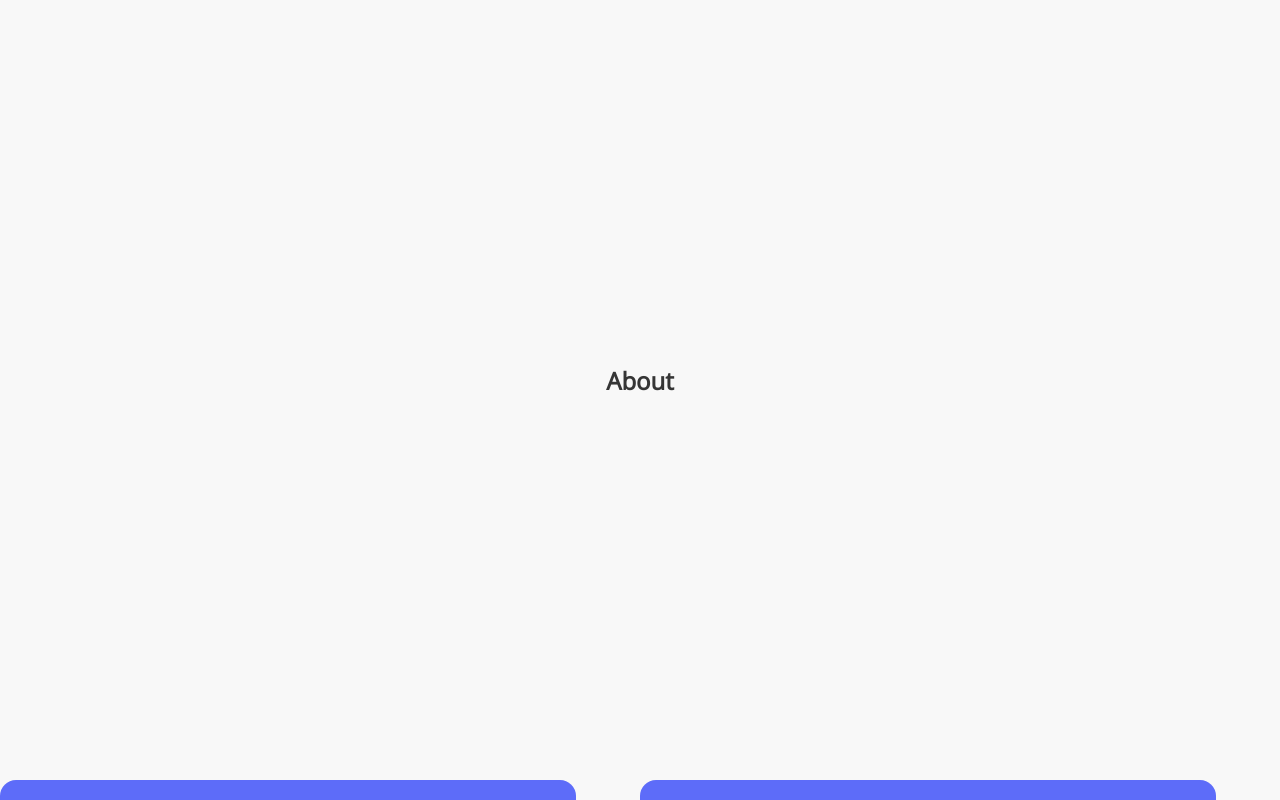
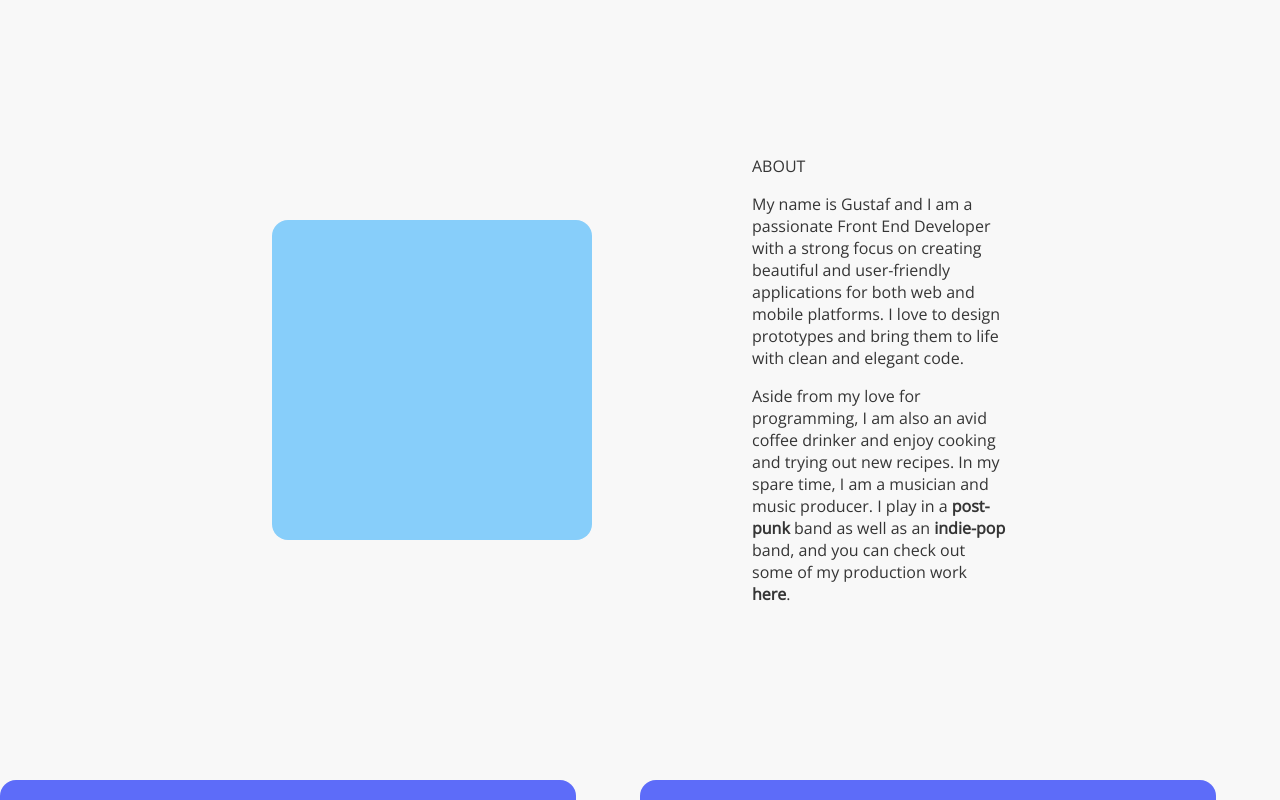
Before and after one commit to GustafGronlund/portfolio, a Svelte app: page / in a window 1280 px wide. Shown: the part 820-1620 px from the top of the page. Built offline with nearby package versions, Linux system fonts and the light colour scheme.

Commit message:
feat: fixed about section for desktop and added text content

```diff
--- a/src/components/AboutSection.svelte
+++ b/src/components/AboutSection.svelte
@@ -1,5 +1,41 @@
 <section>
-  <h1>About</h1>
+  <div class="about-container">
+    <div class="img-placeholder" />
+    <div class="about-text-content">
+      <p>ABOUT</p>
+      <p>
+        My name is Gustaf and I am a passionate Front End Developer with a
+        strong focus on creating beautiful and user-friendly applications for
+        both web and mobile platforms. I love to design prototypes and bring
+        them to life with clean and elegant code.
+      </p>
+
+      <p>
+        Aside from my love for programming, I am also an avid coffee drinker and
+        enjoy cooking and trying out new recipes. In my spare time, I am a
+        musician and music producer. I play in a <span class="text-span"
+          ><a
+            href="https://open.spotify.com/artist/4SHgev36xbbgjVsLRXVMsm?si=hiR-TLLwRd6uiGfbpEKVNw"
+            target="_blank">post-punk</a
+          ></span
+        >
+        band as well as an
+        <span class="text-span"
+          ><a
+            href="https://open.spotify.com/artist/2SEHhzHhXEADDOfiajcQDa?si=OAiIFwppRpKiaL8v6cQXoA"
+            target="_blank">indie-pop</a
+          ></span
+        >
+        band, and you can check out some of my production work
+        <span class="text-span"
+          ><a
+            href="https://open.spotify.com/artist/5Ppg5BLRRTBZ7mDkVaaAVz?si=hPSyf08BSymLXJpV1hLZLA"
+            target="_blank">here</a
+          ></span
+        >.
+      </p>
+    </div>
+  </div>
 </section>
 
 <style>
@@ -9,4 +45,33 @@
     display: grid;
     place-content: center;
   }
+
+  .about-container {
+    display: flex;
+    justify-content: center;
+    align-items: center;
+  }
+
+  .img-placeholder {
+    height: 20rem;
+    width: 20rem;
+    background: lightskyblue;
+    border-radius: 1rem;
+  }
+
+  .about-text-content {
+    width: 20%;
+    padding-left: 10rem;
+    margin-bottom: auto;
+    cursor: default;
+  }
+
+  .text-span {
+    font-weight: bold;
+    cursor: pointer;
+  }
+
+  .text-span a {
+    text-decoration: none;
+  }
 </style>
--- a/src/components/ContactSection.svelte
+++ b/src/components/ContactSection.svelte
@@ -24,8 +24,8 @@
             ><div class:active={buttonHover}>
               <svg
                 xmlns="http://www.w3.org/2000/svg"
-                width="0"
-                height="0"
+                width="0.5rem"
+                height="0.5rem"
                 viewBox="0 0 24 24"
                 class:activeIcon={buttonHover}
                 ><path
@@ -121,9 +121,6 @@
 
   .activeIcon {
     opacity: 1;
-    /* height: 0.5rem;
-    width: 0.5rem; */
     color: black;
-    /* transition: 1s all ease-in-out; */
   }
 </style>
--- a/src/components/Navigation.svelte
+++ b/src/components/Navigation.svelte
@@ -13,15 +13,16 @@
     href="/app"
     on:mouseenter={() => logoWave(true)}
     on:mouseleave={() => logoWave(false)}
+    class="logo"
   >
     Gronlund.dev</a
   >
   <nav>
     <ul>
-      <li><a href="">About</a></li>
-      <li><a href="">Projects</a></li>
-      <li><a href="">Skills</a></li>
-      <li><a href="">Contact</a></li>
+      <li><a href="" on:click|preventDefault={() => {}}>About</a></li>
+      <li><a href="" on:click|preventDefault={() => {}}>Projects</a></li>
+      <li><a href="" on:click|preventDefault={() => {}}>Skills</a></li>
+      <li><a href="" on:click|preventDefault={() => {}}>Contact</a></li>
     </ul>
   </nav>
 </header>
@@ -34,6 +35,10 @@
     flex-direction: row;
     align-items: center;
     width: 100%;
+  }
+
+  .logo {
+    font-weight: bold;
   }
 
   .spacing {
@@ -120,10 +125,10 @@
       transform: rotate(0deg);
     }
     25% {
-      transform: rotate(-35deg);
+      transform: rotate(-20deg);
     }
-    50% {
-      transform: rotate(35deg);
+    75% {
+      transform: rotate(20deg);
     }
     100% {
       transform: rotate(0deg);
```
